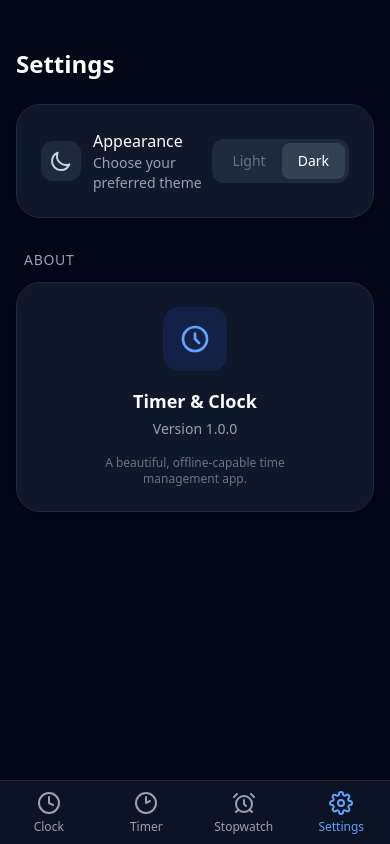
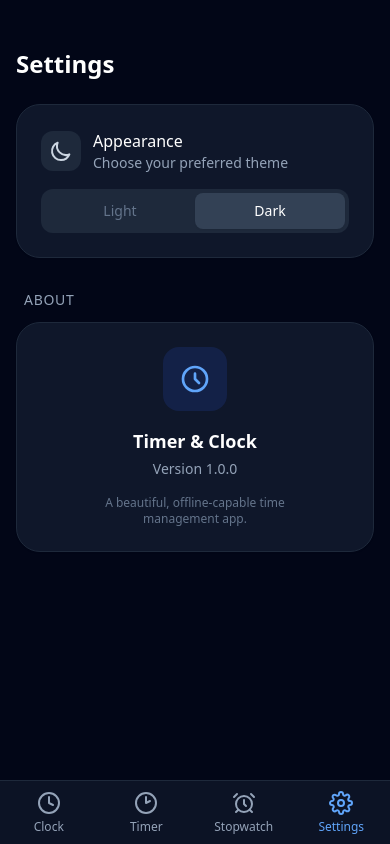
Before and after one commit to yo-yo0613/Timer, a React (Vite) app: page /settings in a window 390 px wide. Built offline with nearby package versions, Linux system fonts and the light colour scheme.

Commit message:
update setting

```diff
--- a/index.html
+++ b/index.html
@@ -16,7 +16,7 @@
     content="A beautifully designed, offline-capable Timer, Stopwatch, and Clock application. Free to use anywhere." />
   <meta name="keywords" content="Timer, Clock, Stopwatch, PWA, Offline Timer, Productivity" />
   <link rel="canonical" href="https://timer-weld-three.vercel.app/" />
-  <link rel="apple-touch-icon" href="https://timer-weld-three.vercel.app/og-image.png" />
+  <link rel="apple-touch-icon" href="https://timer-weld-three.vercel.app/pwa-512x512.svg" />
 
   <!-- Open Graph / Facebook / Discord / LINE -->
   <meta property="og:type" content="website" />
--- a/src/pages/Settings.tsx
+++ b/src/pages/Settings.tsx
@@ -28,7 +28,7 @@ export default function Settings() {
         <h2 className="text-2xl font-semibold text-slate-900 dark:text-white mb-6">Settings</h2>
 
         <div className="bg-white dark:bg-slate-900 rounded-3xl p-4 shadow-sm border border-slate-100 dark:border-slate-800">
-          <div className="flex items-center justify-between p-2">
+          <div className="flex flex-col sm:flex-row sm:items-center justify-between p-2 gap-4">
             <div className="flex items-center gap-3">
               <div className="p-2 bg-slate-100 dark:bg-slate-800 rounded-xl text-slate-600 dark:text-slate-300">
                 <svg className="w-6 h-6" fill="none" viewBox="0 0 24 24" stroke="currentColor">
@@ -41,16 +41,16 @@ export default function Settings() {
               </div>
             </div>
 
-            <div className="flex bg-slate-100 dark:bg-slate-800 p-1 rounded-xl">
+            <div className="flex bg-slate-100 dark:bg-slate-800 p-1 rounded-xl w-full sm:w-auto">
               <button
                 onClick={() => toggleTheme('light')}
-                className={`px-4 py-2 rounded-lg text-sm font-medium transition-all active:scale-95 ${theme === 'light' ? 'bg-white text-slate-900 shadow-sm' : 'text-slate-500 hover:text-slate-700'}`}
+                className={`flex-1 sm:flex-none px-4 py-2 rounded-lg text-sm font-medium transition-all active:scale-95 whitespace-nowrap ${theme === 'light' ? 'bg-white text-slate-900 shadow-sm' : 'text-slate-500 hover:text-slate-700'}`}
               >
                 Light
               </button>
               <button
                 onClick={() => toggleTheme('dark')}
-                className={`px-4 py-2 rounded-lg text-sm font-medium transition-all active:scale-95 ${theme === 'dark' ? 'bg-slate-700 text-white shadow-sm' : 'text-slate-400 hover:text-slate-200'}`}
+                className={`flex-1 sm:flex-none px-4 py-2 rounded-lg text-sm font-medium transition-all active:scale-95 whitespace-nowrap ${theme === 'dark' ? 'bg-slate-700 text-white shadow-sm' : 'text-slate-400 hover:text-slate-200'}`}
               >
                 Dark
               </button>
```
